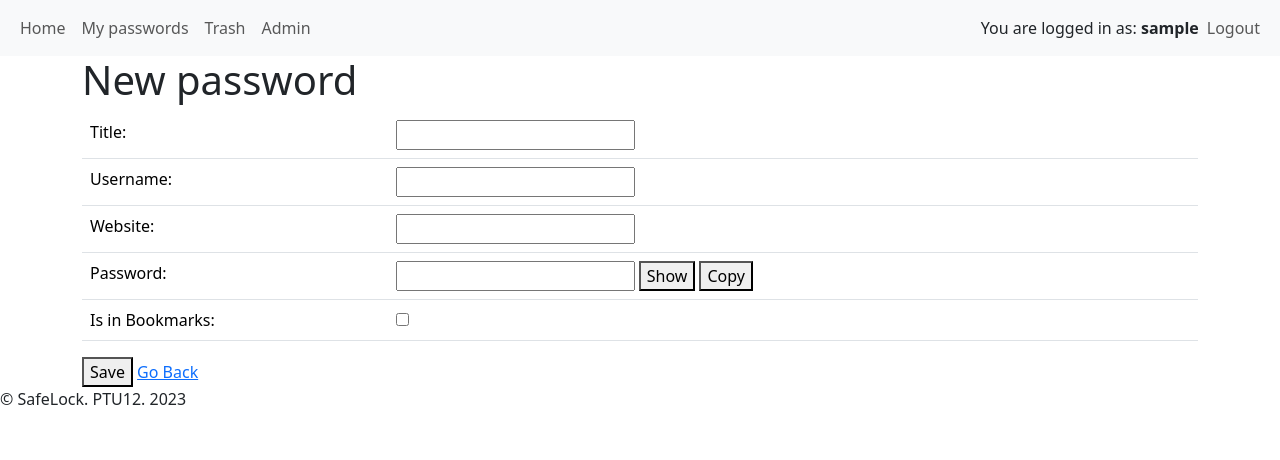
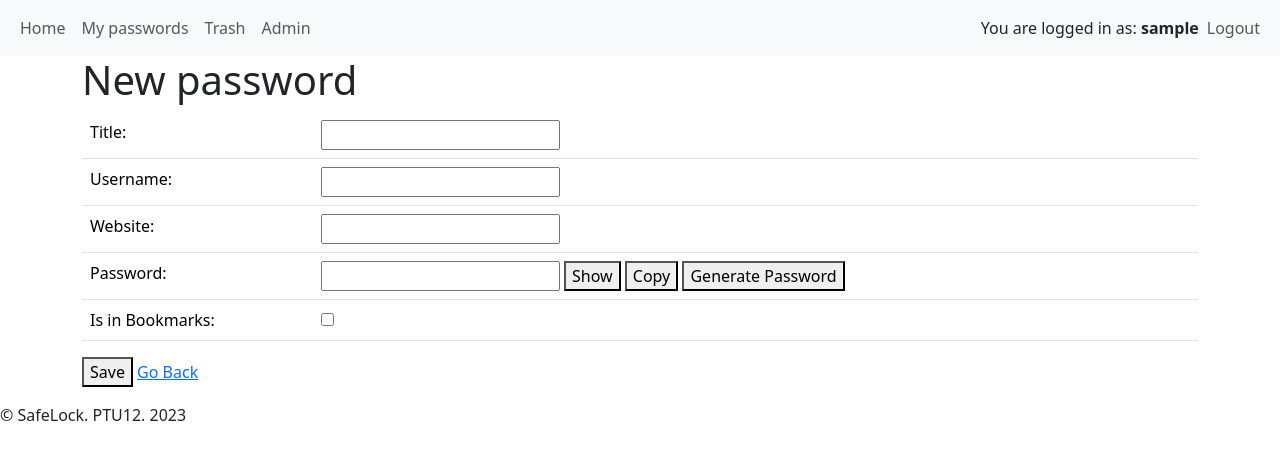
Before and after one commit to bro256/safelock, a Django app: page /password_entry/create/ in a window 1280 px wide. Shown: the top 460 px of the page. Run offline with Django 3.2, Linux system fonts and the light colour scheme; the visitor is signed in with stand-in values (Sample User, id 1); some libraries are stand-ins or nearby versions.

Commit message:
Generate random password functionality

```diff
--- a/safelock/secret_manager/static/secret_manager/js/password_field.js
+++ b/safelock/secret_manager/static/secret_manager/js/password_field.js
@@ -14,6 +14,28 @@ function toggleTextVisibility() {
   var textField = document.getElementById("password-field");
   textField.type = textField.type === "password" ? "text" : "password";
 }
+function regeneratePassword() {
+  var xhr = new XMLHttpRequest();
+  xhr.open('GET', '/generate-password/', true);
+  xhr.setRequestHeader('Content-Type', 'application/json');
+
+  xhr.onload = function() {
+    if (xhr.status === 200) {
+      var response = JSON.parse(xhr.responseText);
+      // Update the password field with the new password
+      document.getElementById('password-field').value = response.password;
+    }
+    else {
+      console.error('Error:', xhr.status);
+    }
+  };
+
+  xhr.onerror = function() {
+    console.error('Request failed.');
+  };
+
+  xhr.send();
+}
 
 window.addEventListener("DOMContentLoaded", function() {
   // Hide the text field on page load
--- a/safelock/secret_manager/templates/secret_manager/password_entry_form.html
+++ b/safelock/secret_manager/templates/secret_manager/password_entry_form.html
@@ -45,6 +45,7 @@
                     <input type="password" id="password-field" name="password" value="{{ form.password.value|default_if_none:'' }}">
                     <button type="button" onclick="toggleTextVisibility()">Show</button>
                     <button type="button" onclick="copyToClipboard()">Copy</button>
+                    <button type="button" onclick="regeneratePassword()">Generate Password</button>
                 </td>
             </tr>
             <tr>
@@ -71,6 +72,12 @@
         {% endif %}
     </form>
 
+    <!-- HTML element to display the generated password -->
+    <p id="password-display"></p>
+
+    <!-- Button to regenerate the password -->
+
+
 
     {% comment %} <form>
         <input type="text" id="password-field" value="Text to copy">
@@ -81,5 +88,33 @@
 
 <!-- Scripts -->
 <script src="{% static 'secret_manager/js/password_field.js' %}"></script>
+{% comment %} <!-- JavaScript code -->
+<script>
+    document.addEventListener('DOMContentLoaded', function() {
+        // Event handler for the regenerate button
+        document.getElementById('regenerate-button').addEventListener('click', function() {
+            var xhr = new XMLHttpRequest();
+            xhr.open('GET', '/generate-password/', true);
+            xhr.setRequestHeader('Content-Type', 'application/json');
+
+            xhr.onload = function() {
+                if (xhr.status === 200) {
+                    var response = JSON.parse(xhr.responseText);
+                    // Update the password display element with the new password
+                    document.getElementById('password-field').value = response.password;
+                }
+                else {
+                    console.error('Error:', xhr.status);
+                }
+            };
+
+            xhr.onerror = function() {
+                console.error('Request failed.');
+            };
+
+            xhr.send();
+        });
+    });
+</script> {% endcomment %}
 
 {% endblock content %}
--- a/safelock/secret_manager/urls.py
+++ b/safelock/secret_manager/urls.py
@@ -1,5 +1,7 @@
 from django.urls import path
 from . import views
+
+from .views import generate_password
 
 urlpatterns = [
     path('', views.index, name='index'),
@@ -14,5 +16,9 @@ urlpatterns = [
     path('accounts/login/', views.CustomLoginView.as_view(), name='login'),
     path('accounts/password_change/', views.CustomPasswordChangeView.as_view(), name='password_change'),
 
+
+    path('generate-password/', generate_password, name='generate_password'),
+
+
     # path('secrets/', views.SecretListView.as_view(), name='secret_list'),
 ]
--- a/safelock/secret_manager/views.py
+++ b/safelock/secret_manager/views.py
@@ -19,6 +19,9 @@ from cryptography.hazmat.primitives.ciphers import Cipher, algorithms, modes
 import hashlib
 import os
 
+from django.utils.crypto import get_random_string
+from django.http import JsonResponse
+
 
 
 def index(request):
@@ -26,6 +29,11 @@ def index(request):
         'test' : 'test',
     }
     return render(request, 'secret_manager/index.html', context)
+
+
+def generate_password(request):
+    password = get_random_string(length=16)  # Generate a random password
+    return JsonResponse({'password': password})
 
 
 def derive_key(username, password):
```
